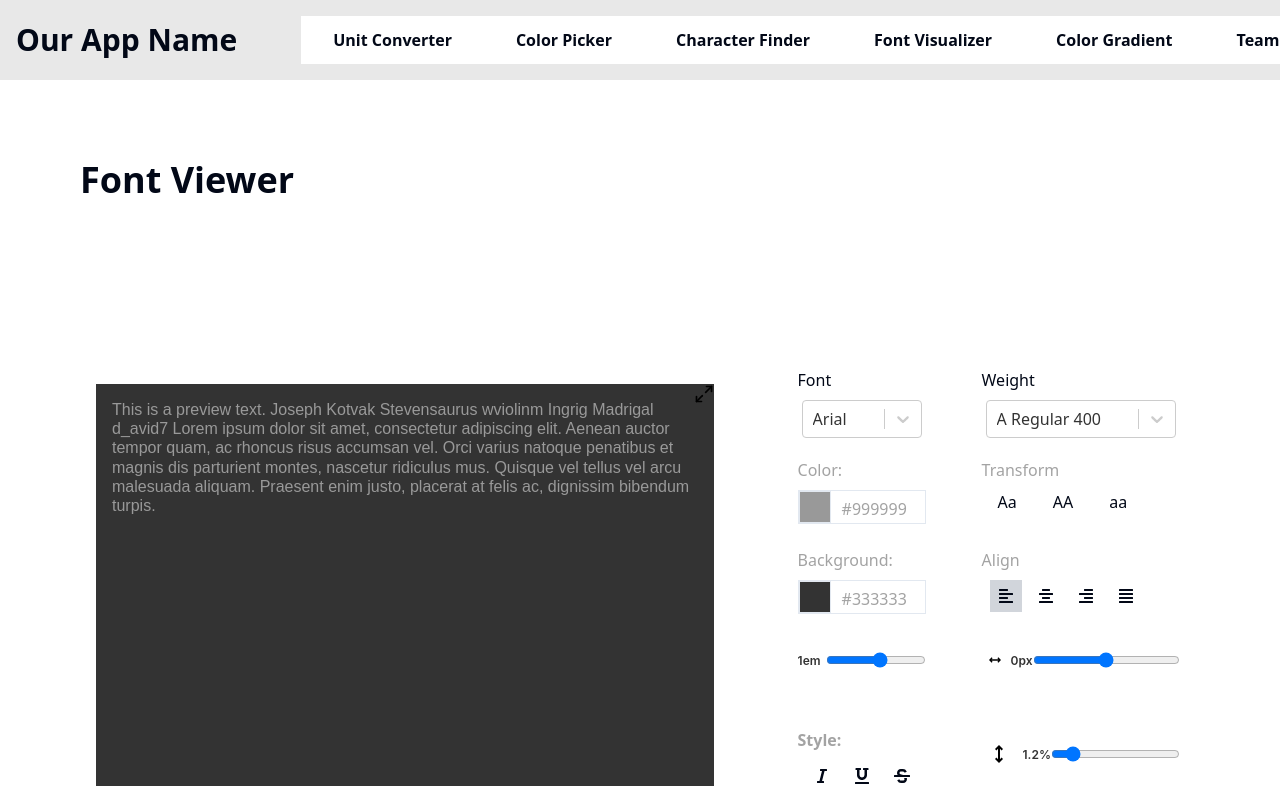
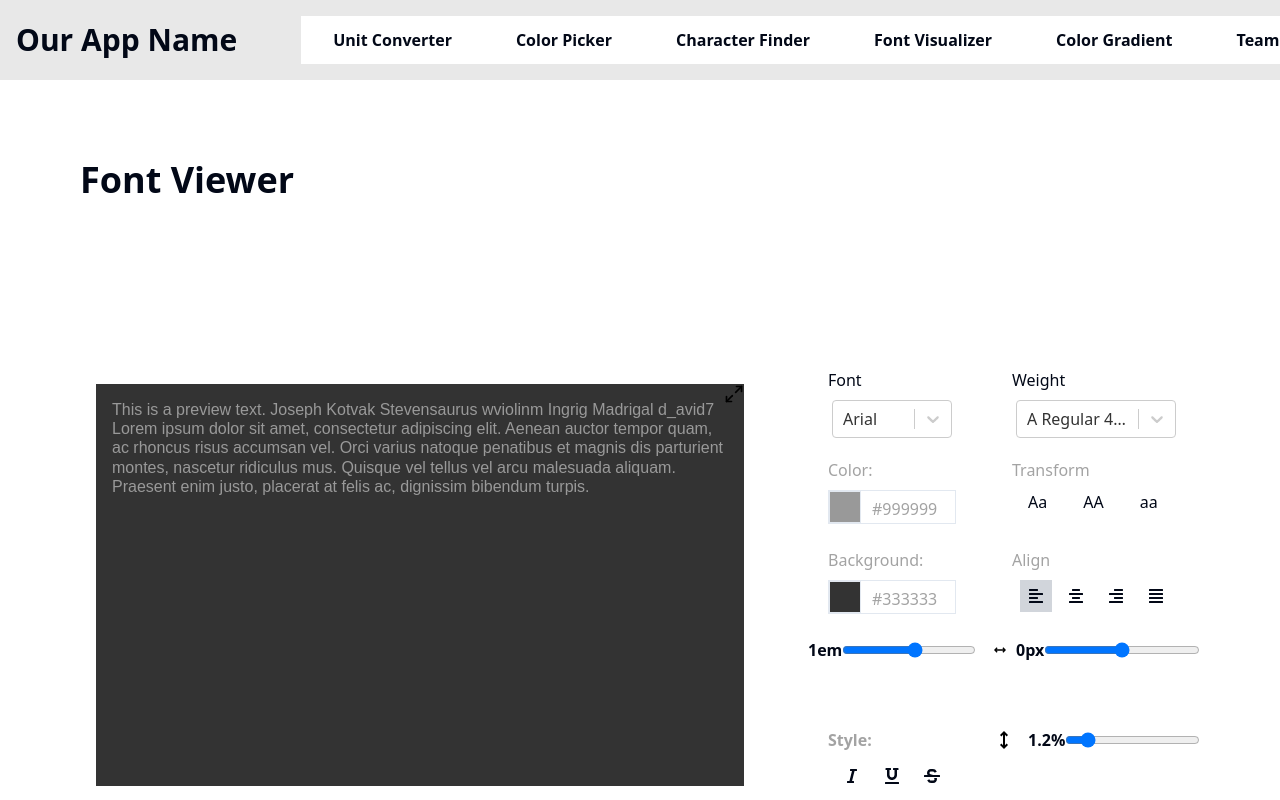
Before and after one commit to chingu-voyages/devex.tools, a React (Vite) app in the folder fetools-app/: page /font-visualizer in a window 1280 px wide. Shown: the top 800 px of the page. Built offline with nearby package versions, Linux system fonts and the light colour scheme.

Commit message:
update slider

```diff
--- a/fetools-app/src/components/FontVisualizer/FontPreviewComponenets/FontSizeInput.jsx
+++ b/fetools-app/src/components/FontVisualizer/FontPreviewComponenets/FontSizeInput.jsx
@@ -2,23 +2,9 @@ import React from "react";
 
 const FontSizeInput = ({ font, handleFontSizeChange }) => {
   return (
-    <div className="flex gap-4 w-full">
-      <div className="flex-grow flex flex-col px-5 py-3.5">
-        <div className="text-neutral-400 text-base font-bold flex items-center">
-          <span
-            className="font-black"
-            style={{
-              color: "var(--Design-Document-Text, #333)",
-              fontFamily: "Inter",
-              fontSize: "12px",
-              fontStyle: "normal",
-              fontWeight: 600,
-              lineHeight: "normal",
-              marginRight: "5px",
-            }}
-          >
-            {font.fontSize}em
-          </span>
+    <div className="flex flex-col gap-4 w-full">
+      <div className=" text-base font-bold flex items-center">
+        <span>{font.fontSize}em</span>
         <input
           type="range"
           value={font.fontSize}
@@ -27,16 +13,7 @@ const FontSizeInput = ({ font, handleFontSizeChange }) => {
           step={0.01}
           onChange={(e) => handleFontSizeChange(parseFloat(e.target.value))}
           className="w-full"
-            style={{
-              color: "var(--Design-Document-Text, #333)",
-              fontFamily: "Inter",
-              fontSize: "12px",
-              fontStyle: "normal",
-              fontWeight: 600,
-              lineHeight: "normal",
-            }}
         />
-        </div>
       </div>
     </div>
   );
--- a/fetools-app/src/components/FontVisualizer/FontPreviewComponenets/LetterSpacingInput.jsx
+++ b/fetools-app/src/components/FontVisualizer/FontPreviewComponenets/LetterSpacingInput.jsx
@@ -2,21 +2,8 @@ import React from "react";
 
 const LetterSpacingInput = ({ font, handleLetterSpacingChange }) => {
   return (
-    <div className="flex gap-4 w-full">
-      <div className="flex-grow flex flex-col px-5 py-3.5">
-        <div className="text-neutral-400 text-base font-bold flex items-center">
-          <span
-            className="font-black"
-            style={{
-              color: "var(--Design-Document-Text, #333)",
-              fontFamily: "Inter",
-              fontSize: "12px",
-              fontStyle: "normal",
-              fontWeight: 600,
-              lineHeight: "normal",
-              marginRight: "5px",
-            }}
-          ></span>
+    <div className="flex flex-col gap-4 w-full">
+      <div className=" text-base font-bold flex items-center">
         <svg
           xmlns="http://www.w3.org/2000/svg"
           width="24"
@@ -31,19 +18,7 @@ const LetterSpacingInput = ({ font, handleLetterSpacingChange }) => {
           />
         </svg>
         <div className="flex items-center ml-2">
-            <span
-              className="text-neutral-500"
-              style={{
-                color: "var(--Design-Document-Text, #333)",
-                fontFamily: "Inter",
-                fontSize: "12px",
-                fontStyle: "normal",
-                fontWeight: 600,
-                lineHeight: "normal",
-              }}
-            >
-              {font.letterSpacing}px
-            </span>
+          <span>{font.letterSpacing}px</span>
         </div>
         <input
           type="range"
@@ -56,7 +31,6 @@ const LetterSpacingInput = ({ font, handleLetterSpacingChange }) => {
         />
       </div>
     </div>
-    </div>
   );
 };
 
--- a/fetools-app/src/components/FontVisualizer/FontPreviewComponenets/LineHeightInput.jsx
+++ b/fetools-app/src/components/FontVisualizer/FontPreviewComponenets/LineHeightInput.jsx
@@ -2,21 +2,8 @@ import React from "react";
 
 const LineHeightInput = ({ font, handleLineHeightChange }) => {
   return (
-    <div className="flex gap-4 w-full">
-      <div className="flex-grow flex flex-col px-5 py-3.5">
-        <div className="text-neutral-400 text-base font-bold flex items-center">
-          <span
-            className="font-black"
-            style={{
-              color: "var(--Design-Document-Text, #333)",
-              fontFamily: "Inter",
-              fontSize: "12px",
-              fontStyle: "normal",
-              fontWeight: 600,
-              lineHeight: "normal",
-              marginRight: "5px",
-            }}
-          ></span>
+    <div className="flex flex-col gap-4 w-full">
+      <div className=" text-base font-bold flex items-center">
         <svg
           xmlns="http://www.w3.org/2000/svg"
           width="24"
@@ -31,19 +18,7 @@ const LineHeightInput = ({ font, handleLineHeightChange }) => {
           />
         </svg>
         <div className="flex items-center ml-2">
-            <span
-              className="text-neutral-500"
-              style={{
-                color: "var(--Design-Document-Text, #333)",
-                fontFamily: "Inter",
-                fontSize: "12px",
-                fontStyle: "normal",
-                fontWeight: 600,
-                lineHeight: "normal",
-              }}
-            >
-              {font.lineHeight}%
-            </span>
+          <span>{font.lineHeight}%</span>
         </div>
         <input
           type="range"
@@ -56,7 +31,6 @@ const LineHeightInput = ({ font, handleLineHeightChange }) => {
         />
       </div>
     </div>
-    </div>
   );
 };
 
```
Lines whose indentation alone changed are shown as unchanged.
